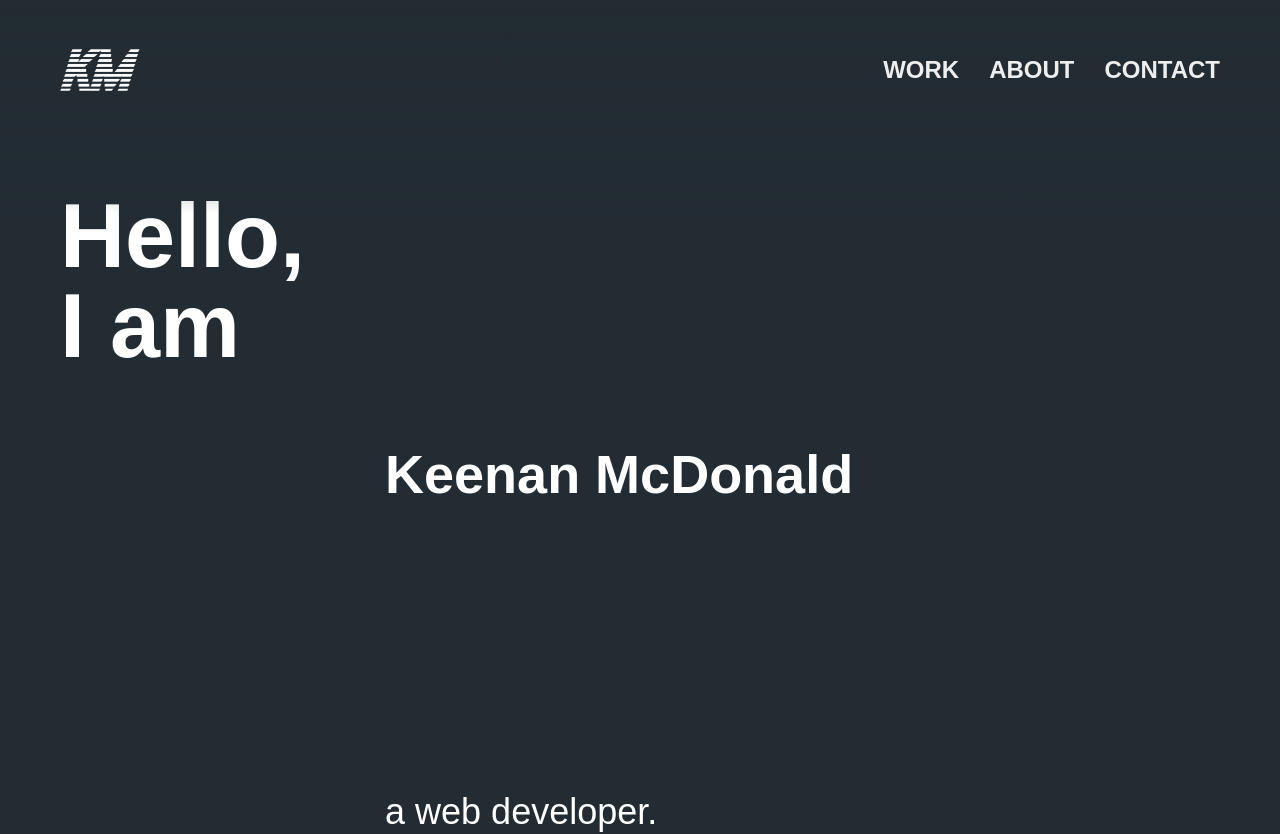
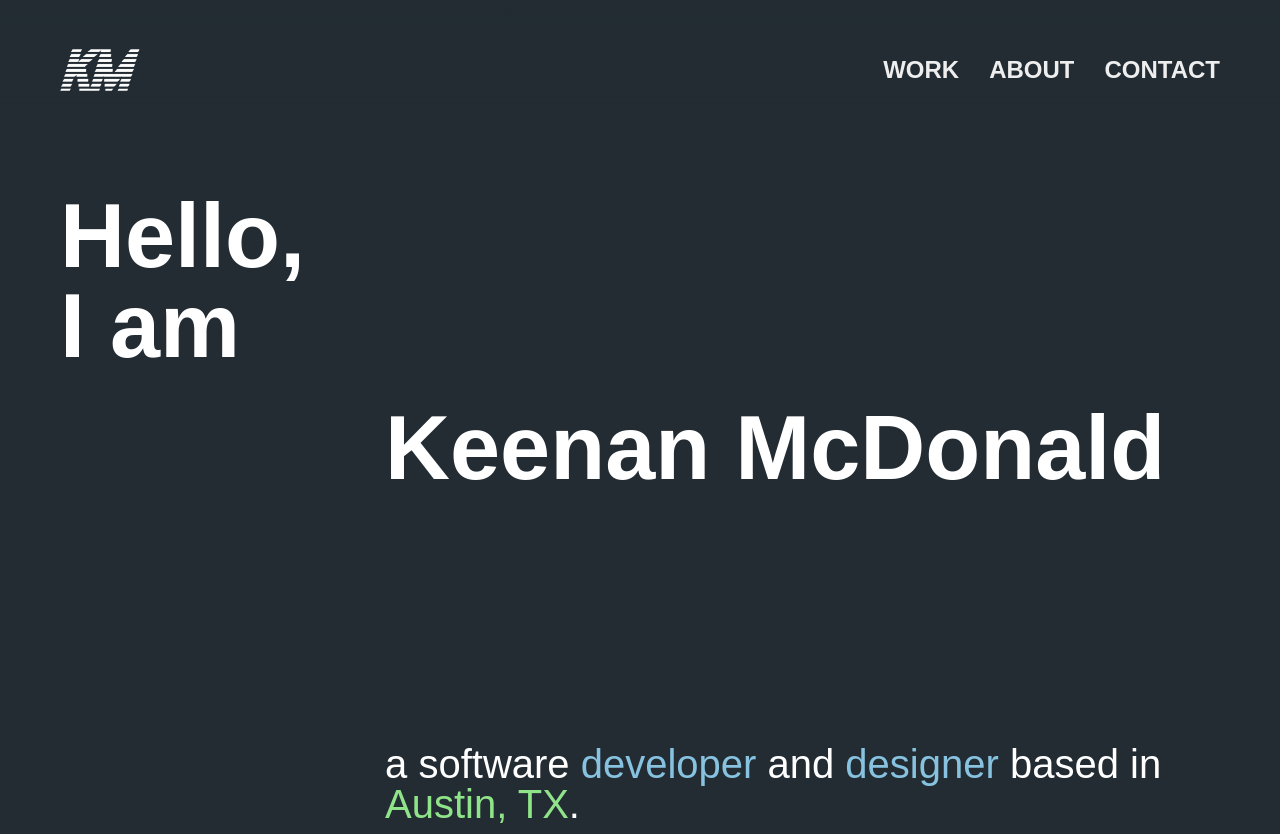
Before and after one commit to keenanmcdonald/react-portfolio, a React (Create React App) app: page / in a window 1280 px wide. Shown: the top 834 px of the page. Built offline with nearby package versions, Linux system fonts and the light colour scheme.

Commit message:
bio added

```diff
--- a/src/App.scss
+++ b/src/App.css
@@ -18,21 +18,28 @@ header.header, main.main{
   padding: 0 60px;
 }
 
+section{
+  padding-top: 120px;
+}
+
 span.green{
   color: #8FE388;
+}
+span.blue{
+  color: #87c3e0;
 }
 
 
 /*header*/
 header.header {
   padding-top: 30px;
-  padding-bottom: 100px;
+  padding-bottom: 30px;
   position: fixed;
   left: 0;
   right: 0;
   background: rgb(35,44,51);
-  background: linear-gradient(180deg, rgba(35,44,51,1) 0%, rgba(35,44,51, .9) 50%, rgba(35,44,51,0) 100%);
-  z-index: 2;
+  background: linear-gradient(180deg, rgba(35,44,51,1) 0%, rgba(35,44,51, .9) 68%, rgba(35,44,51,0) 100%);
+  z-index: 1001;
 }
 
 div.nav {
@@ -89,12 +96,12 @@ div.hero-right {
 }
 
 div.hero-right p{
-  margin-top: 40%;
-  font-size: 36px;
+  margin-top: 30%;
+  font-size: 40px;
 }
 
 div.hero-right p.my-name{
-  font-size: 54px;
+  font-size: 90px;
   font-weight: 900
 }
 
@@ -210,5 +217,28 @@ a.repo:hover{
   margin-bottom: 4px;
 }
 
-$aos-distance: 20px;
-@import 'node_modules/aos/src/sass/aos.scss';
+/*Bio*/
+
+section#bio{
+  background-color: #232C33;
+  position: relative;
+  z-index: 1000;
+}
+
+.bio-photo-container{
+  width: 100%;
+  text-align: center;
+  margin-bottom: 40px;
+}
+
+.bio-photo{
+  width: 32%;
+  height: 32%;
+  border-radius: 100%;
+}
+
+p.bio-text{
+  font-size: 24px;
+  letter-spacing: 0.06em;
+  margin: 40px 0;
+}
--- a/src/App.js
+++ b/src/App.js
@@ -1,12 +1,12 @@
 import 'aos/dist/aos.css'
 import './meyer_reset.css'
-import './App.scss';
+import './App.css';
 import React from 'react'
 import Header from './components/Header'
 import Hero from './components/Hero'
 import Work from './components/Work'
 import Bio from './components/Bio'
-import Footer from './components/Footer'
+import Contact from './components/Contact'
 import AOS from 'aos'
 
 AOS.init()
@@ -98,8 +98,8 @@ class App extends React.Component {
           <Hero/>
           <Work transition={this.state.transition} aos={this.state.aos} projects={this.state.projects} selected={this.state.selected} selectProject={(id) => this.selectProject(id)}/>
           <Bio/>
+          <Contact/>
         </main>
-        <Footer/>
       </div>
     )
   }
--- a/src/components/Bio.js
+++ b/src/components/Bio.js
@@ -3,7 +3,12 @@ import React from 'react'
 function Bio(props){
     return (
         <section id='bio'>
-            <h2>Bio</h2>
+            <h1>About</h1>
+            <div data-aos='fade' className='bio-photo-container'>
+                <img className='bio-photo' alt='keenan mcdonald' src={`/images/bio-photo.jpg`}/>
+            </div>
+            <p data-aos='fade' className='bio-text'>I'm a web developer and recent graduate of Thinkful's Engineering Bootcamp, currently seeking employment as a software developer in Austin, TX. I started coding at a young age but took a break to pursue my other passions in my early 20's. I've been excited to return to more technical pursuits lately as I work to further develop skills as a coder. I'm especially passionate about coding and web design when it intersects with my interests in music and the outdoors.</p>
+            <p data-aos='fade' className='bio-text'>In my spare time, you can find me rock climbing throughout the U.S. and abroad. I'm an avid mountaineer, mountain biker, caver, and kayaker as well. I have spent years in the outdoor education field working to get more kids spending time outside. In addition to outdoor pursuits, I am a musician and create ambient music using a modular synthesizer.</p>
         </section>
     )
 }
--- /dev/null
+++ b/src/components/Contact.js
@@ -0,0 +1,11 @@
+import React from 'react'
+
+function Contact(props){
+    return (
+        <section id='contact'>
+            <h1>Contact</h1>
+        </section>
+    )
+}
+
+export default Contact
--- a/src/components/Footer.js
+++ /dev/null
@@ -1,10 +0,0 @@
-import React from 'react'
-
-function Footer(props){
-    return (
-        <footer>
-        </footer>
-    )
-}
-
-export default Footer
--- a/src/components/Hero.js
+++ b/src/components/Hero.js
@@ -14,8 +14,7 @@ function Hero(props){
                 </div>
                 <div className='hero-right'>
                     <p className='my-name' data-aos='fade' data-aos-offset='260' data-aos-duration='260'>Keenan McDonald</p>
-                    <p data-aos='fade' data-aos-offset='260' data-aos-duration='260'>a web developer.</p>
-                    <p data-aos='fade' data-aos-offset='260' data-aos-duration='260'>based in <span className='green'>Austin, TX.</span></p>
+                    <p data-aos='fade' data-aos-offset='260' data-aos-duration='260'>a software<span className='blue'> developer</span> and <span className='blue'>designer</span> based in <span className='green'>Austin, TX</span>.</p>
                     <p data-aos='fade' data-aos-offset='260' data-aos-duration='260'>fluent in Javascript, CSS, HTML, Python, SQL</p>
                 </div>
             </div>
--- a/src/components/Nav.js
+++ b/src/components/Nav.js
@@ -4,7 +4,7 @@ function Nav(props){
     return (
         <div className='nav'>
             <a href='#work' className='work'>WORK</a>
-            <a href='#about' className='about'>ABOUT</a>
+            <a href='#bio' className='about'>ABOUT</a>
             <a href='#contact' className='contact'>CONTACT</a>
         </div>
     )
--- a/src/components/Project.js
+++ b/src/components/Project.js
@@ -3,6 +3,12 @@ import React from 'react'
 function Project(props){
     function handleClick(){
         props.selectProject(props.id)
+        /*window screenTop doesn't seem to work - consider using jquery*/
+        /*
+        if (window.screenTop <  document.getElementById('work').offsetTop){
+            window.scrollTo({top: document.getElementById('work').offsetTop, behavior: 'smooth'})
+        }*/
+
     }
 
     return (
--- a/src/components/SelectedProject.js
+++ b/src/components/SelectedProject.js
@@ -3,7 +3,7 @@ import React from 'react'
 function SelectedProject(props){
 
     return (
-        <div data-aos='fade-up' className={`selected-project ${props.transition ? 'fade-out' : ''}`}>
+        <div data-aos='fade' className={`selected-project ${props.transition ? 'fade-out' : ''}`}>
                 <div key={0} className='project-image-container'>
                     <img className='project-image' alt={`screenshot of ${props.title}`} src={`/images/screenshots/${props.screenshotDesktop}`}/>
                     <div className='link-container'>
--- a/src/components/Work.js
+++ b/src/components/Work.js
@@ -22,6 +22,7 @@ function Work(props){
 
     return (
         <section id='work'>
+            <h1>Work</h1>
             <div className='projects'>
                 <SelectedProject transition={props.transition} {...selected}/>
                 {thumbnails}
```
Also changed, not shown: public/images/bio-photo.jpg (added).
